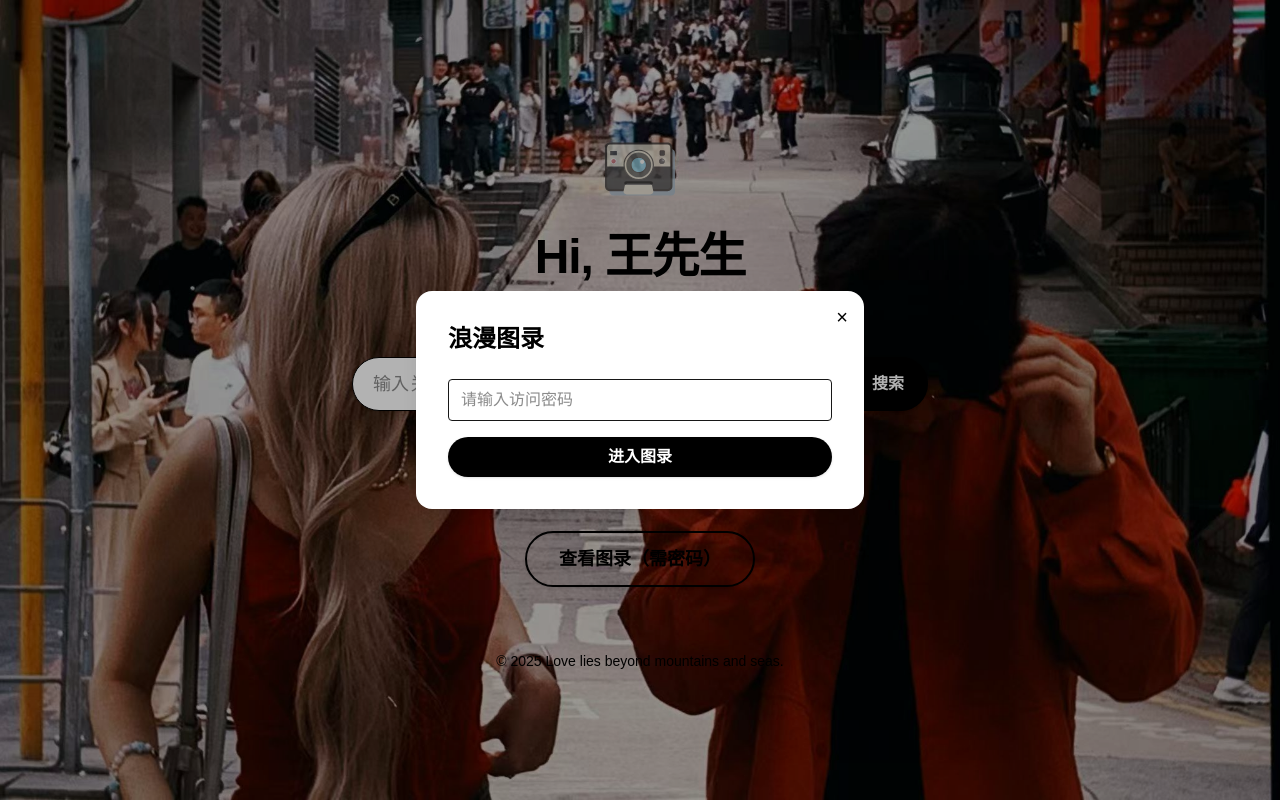
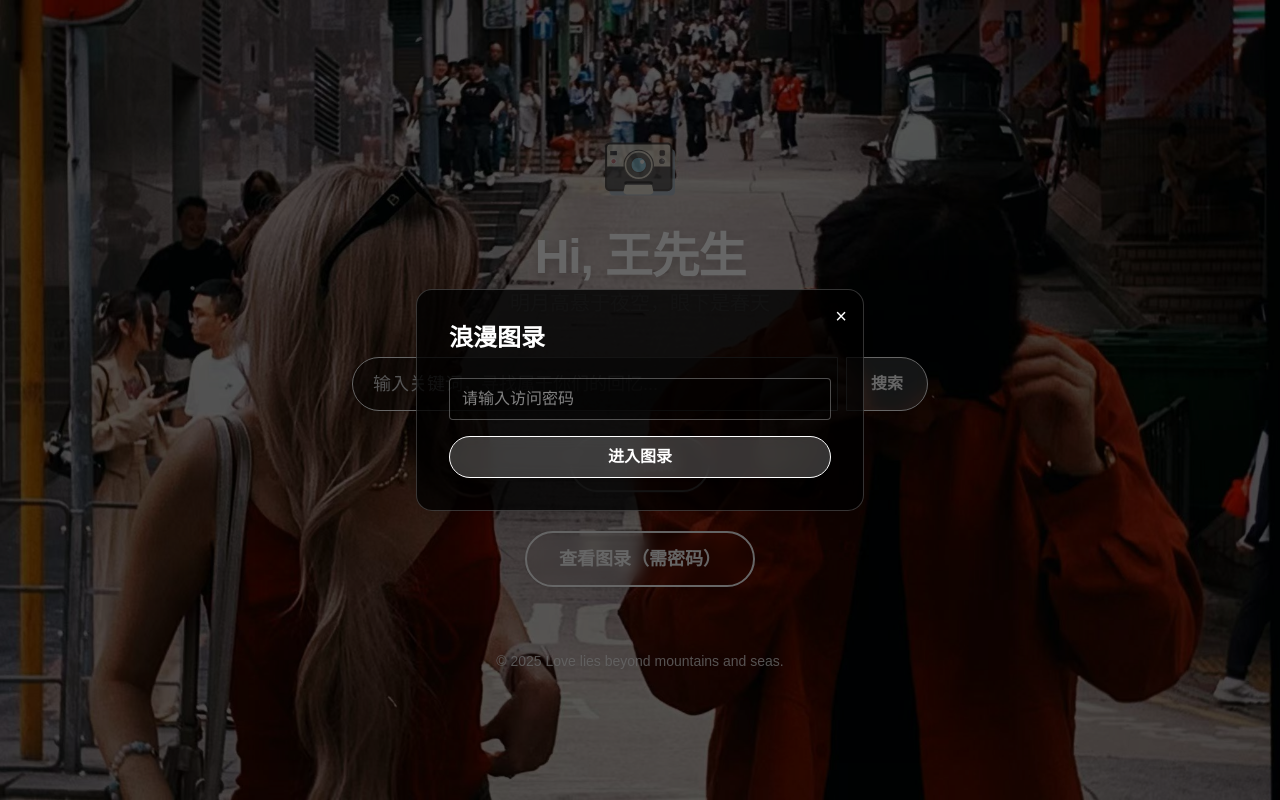
Before and after one commit to LJRSummer/lovewebsite, a Next.js app: page / in a window 1280 px wide. Both pictures are taken after a click on the button "查看图录（需密码）". Built offline with nearby package versions, Linux system fonts and the light colour scheme.

Commit message:
style: 深色背景下字体和按钮样式优化，提升可读性与高级感

```diff
--- a/src/app/page.tsx
+++ b/src/app/page.tsx
@@ -116,10 +116,10 @@ export default function Home() {
       </div>
       {/* 顶部标题和副标题，支持自定义文案 */}
       <header className="mb-10 text-center">
-        <h1 className="text-4xl sm:text-5xl font-bold text-black tracking-tight mb-2 animate-fade-in">
+        <h1 className="text-4xl sm:text-5xl font-bold text-white tracking-tight mb-2 animate-fade-in drop-shadow-lg">
           Hi, 王先生
         </h1>
-        <p className="text-lg sm:text-xl text-neutral-500 font-light animate-fade-in delay-200">
+        <p className="text-lg sm:text-xl text-neutral-200 font-light animate-fade-in delay-200 drop-shadow">
           明月高悬于夜空，眼下是春天
         </p>
       </header>
@@ -131,33 +131,33 @@ export default function Home() {
         >
           <input
             type="text"
-            className="flex-1 rounded-l-full px-5 py-3 border border-black focus:outline-none focus:ring-2 focus:ring-black bg-white text-lg shadow"
+            className="flex-1 rounded-l-full px-5 py-3 border border-white focus:outline-none focus:ring-2 focus:ring-white bg-black/40 text-white text-lg shadow placeholder:text-neutral-300"
             placeholder="输入关键词，寻找属于你们的回忆..."
             value={keyword}
             onChange={(e) => setKeyword(e.target.value)}
           />
           <button
             type="submit"
-            className="rounded-r-full bg-black hover:bg-neutral-800 text-white px-6 py-3 font-semibold shadow transition-colors"
+            className="rounded-r-full bg-white/20 hover:bg-white/40 text-white border border-white px-6 py-3 font-semibold shadow transition-colors backdrop-blur disabled:opacity-60"
             disabled={searching}
           >
             {searching ? "搜索中..." : "搜索"}
           </button>
         </form>
         {/* 搜索结果展示 */}
-        {error && <div className="text-black text-center w-full">{error}</div>}
+        {error && <div className="text-white text-center w-full drop-shadow">{error}</div>}
         {results.length > 0 && (
           <div className="w-full grid grid-cols-1 sm:grid-cols-2 gap-6 mt-2">
             {results.map((img, idx) => (
-              <div key={idx} className="rounded-xl bg-white shadow p-3 flex flex-col items-center border border-neutral-200">
+              <div key={idx} className="rounded-xl bg-black/40 shadow p-3 flex flex-col items-center border border-white/30">
                 <Image
                   src={img.url}
                   alt={img.title}
                   width={320}
                   height={160}
-                  className="rounded-lg object-cover w-full h-40 mb-2 border border-neutral-200"
+                  className="rounded-lg object-cover w-full h-40 mb-2 border border-white/20"
                 />
-                <div className="text-black text-base font-medium text-center">{img.title}</div>
+                <div className="text-white text-base font-medium text-center drop-shadow">{img.title}</div>
               </div>
             ))}
           </div>
@@ -165,17 +165,17 @@ export default function Home() {
         {/* 上传图片入口 */}
         <button
           type="button"
-          className="inline-block rounded-full border-2 border-black text-black px-8 py-3 font-bold shadow-sm hover:bg-black hover:text-white transition-all text-lg animate-bounce"
+          className="inline-block rounded-full border-2 border-white text-white px-8 py-3 font-bold shadow-sm hover:bg-white/20 hover:text-black transition-all text-lg animate-bounce backdrop-blur"
           onClick={() => setShowUpload(true)}
         >
           上传秘藏
         </button>
         {/* 上传弹窗 */}
         {showUpload && (
-          <div className="fixed inset-0 z-50 flex items-center justify-center bg-black/30">
-            <div className="bg-white rounded-2xl shadow-xl p-8 w-[90vw] max-w-md flex flex-col gap-4 relative animate-fade-in">
+          <div className="fixed inset-0 z-50 flex items-center justify-center bg-black/60">
+            <div className="bg-black/80 rounded-2xl shadow-xl p-8 w-[90vw] max-w-md flex flex-col gap-4 relative animate-fade-in border border-white/20">
               <button
-                className="absolute top-3 right-4 text-xl text-black hover:text-neutral-600"
+                className="absolute top-3 right-4 text-xl text-white hover:text-neutral-300"
                 onClick={() => {
                   setShowUpload(false);
                   setUploadError("");
@@ -187,28 +187,28 @@ export default function Home() {
               >
                 ×
               </button>
-              <h2 className="text-2xl font-bold text-black mb-2">上传图片</h2>
+              <h2 className="text-2xl font-bold text-white mb-2">上传图片</h2>
               <form onSubmit={handleUpload} className="flex flex-col gap-4">
                 <input
                   type="file"
                   accept="image/*"
-                  className="border rounded px-3 py-2"
+                  className="border border-white/30 rounded px-3 py-2 bg-black/40 text-white"
                   onChange={e => setUploadFile(e.target.files?.[0] || null)}
                   disabled={uploading}
                 />
                 <input
                   type="text"
-                  className="border rounded px-3 py-2"
+                  className="border border-white/30 rounded px-3 py-2 bg-black/40 text-white"
                   placeholder="请输入图片关键词（如：第一次约会）"
                   value={uploadKeyword}
                   onChange={e => setUploadKeyword(e.target.value)}
                   disabled={uploading}
                 />
-                {uploadError && <div className="text-black text-center">{uploadError}</div>}
-                {uploadSuccess && <div className="text-green-600 text-center">{uploadSuccess}</div>}
+                {uploadError && <div className="text-red-400 text-center">{uploadError}</div>}
+                {uploadSuccess && <div className="text-green-400 text-center">{uploadSuccess}</div>}
                 <button
                   type="submit"
-                  className="rounded-full bg-black hover:bg-neutral-800 text-white px-6 py-2 font-semibold shadow transition-colors disabled:opacity-60"
+                  className="rounded-full bg-white/20 hover:bg-white/40 text-white border border-white px-6 py-2 font-semibold shadow transition-colors disabled:opacity-60 backdrop-blur"
                   disabled={uploading}
                 >
                   {uploading ? "上传中..." : "上传"}
@@ -220,17 +220,17 @@ export default function Home() {
         {/* 图录入口 */}
         <button
           type="button"
-          className="inline-block rounded-full border-2 border-black text-black px-8 py-3 font-semibold shadow-sm hover:bg-black hover:text-white transition-all text-lg"
+          className="inline-block rounded-full border-2 border-white text-white px-8 py-3 font-semibold shadow-sm hover:bg-white/20 hover:text-black transition-all text-lg backdrop-blur"
           onClick={handleOpenGallery}
         >
           查看图录（需密码）
         </button>
         {/* 图录弹窗 */}
         {showGallery && (
-          <div className="fixed inset-0 z-50 flex items-center justify-center bg-black/30">
-            <div className="bg-white rounded-2xl shadow-xl p-8 w-[90vw] max-w-md flex flex-col gap-4 relative animate-fade-in">
+          <div className="fixed inset-0 z-50 flex items-center justify-center bg-black/60">
+            <div className="bg-black/80 rounded-2xl shadow-xl p-8 w-[90vw] max-w-md flex flex-col gap-4 relative animate-fade-in border border-white/20">
               <button
-                className="absolute top-3 right-4 text-xl text-black hover:text-neutral-600"
+                className="absolute top-3 right-4 text-xl text-white hover:text-neutral-300"
                 onClick={() => {
                   setShowGallery(false);
                   setGalleryPassword("");
@@ -241,21 +241,21 @@ export default function Home() {
               >
                 ×
               </button>
-              <h2 className="text-2xl font-bold text-black mb-2">浪漫图录</h2>
+              <h2 className="text-2xl font-bold text-white mb-2">浪漫图录</h2>
               {galleryImages.length === 0 ? (
                 <form onSubmit={handleGallerySubmit} className="flex flex-col gap-4">
                   <input
                     type="password"
-                    className="border rounded px-3 py-2"
+                    className="border border-white/30 rounded px-3 py-2 bg-black/40 text-white"
                     placeholder="请输入访问密码"
                     value={galleryPassword}
                     onChange={e => setGalleryPassword(e.target.value)}
                     disabled={galleryLoading}
                   />
-                  {galleryError && <div className="text-black text-center">{galleryError}</div>}
+                  {galleryError && <div className="text-red-400 text-center">{galleryError}</div>}
                   <button
                     type="submit"
-                    className="rounded-full bg-black hover:bg-neutral-800 text-white px-6 py-2 font-semibold shadow transition-colors disabled:opacity-60"
+                    className="rounded-full bg-white/20 hover:bg-white/40 text-white border border-white px-6 py-2 font-semibold shadow transition-colors disabled:opacity-60 backdrop-blur"
                     disabled={galleryLoading}
                   >
                     {galleryLoading ? "验证中..." : "进入图录"}
@@ -264,15 +264,15 @@ export default function Home() {
               ) : (
                 <div className="grid grid-cols-1 sm:grid-cols-2 gap-4 mt-2">
                   {galleryImages.map((img, idx) => (
-                    <div key={idx} className="rounded-xl bg-white shadow p-3 flex flex-col items-center border border-neutral-200">
+                    <div key={idx} className="rounded-xl bg-black/40 shadow p-3 flex flex-col items-center border border-white/30">
                       <Image
                         src={img.url}
                         alt={img.title}
                         width={240}
                         height={120}
-                        className="rounded-lg object-cover w-full h-32 mb-2 border border-neutral-200"
+                        className="rounded-lg object-cover w-full h-32 mb-2 border border-white/20"
                       />
-                      <div className="text-black text-base font-medium text-center">{img.title}</div>
+                      <div className="text-white text-base font-medium text-center drop-shadow">{img.title}</div>
                     </div>
                   ))}
                 </div>
@@ -282,7 +282,7 @@ export default function Home() {
         )}
       </main>
       {/* 页脚，可自定义文案 */}
-      <footer className="mt-16 text-center text-sm text-black">
+      <footer className="mt-16 text-center text-sm text-white/80 drop-shadow">
         © {new Date().getFullYear()} Love lies beyond mountains and seas.
       </footer>
       {/* 动画样式，可根据需要调整 */}
```
